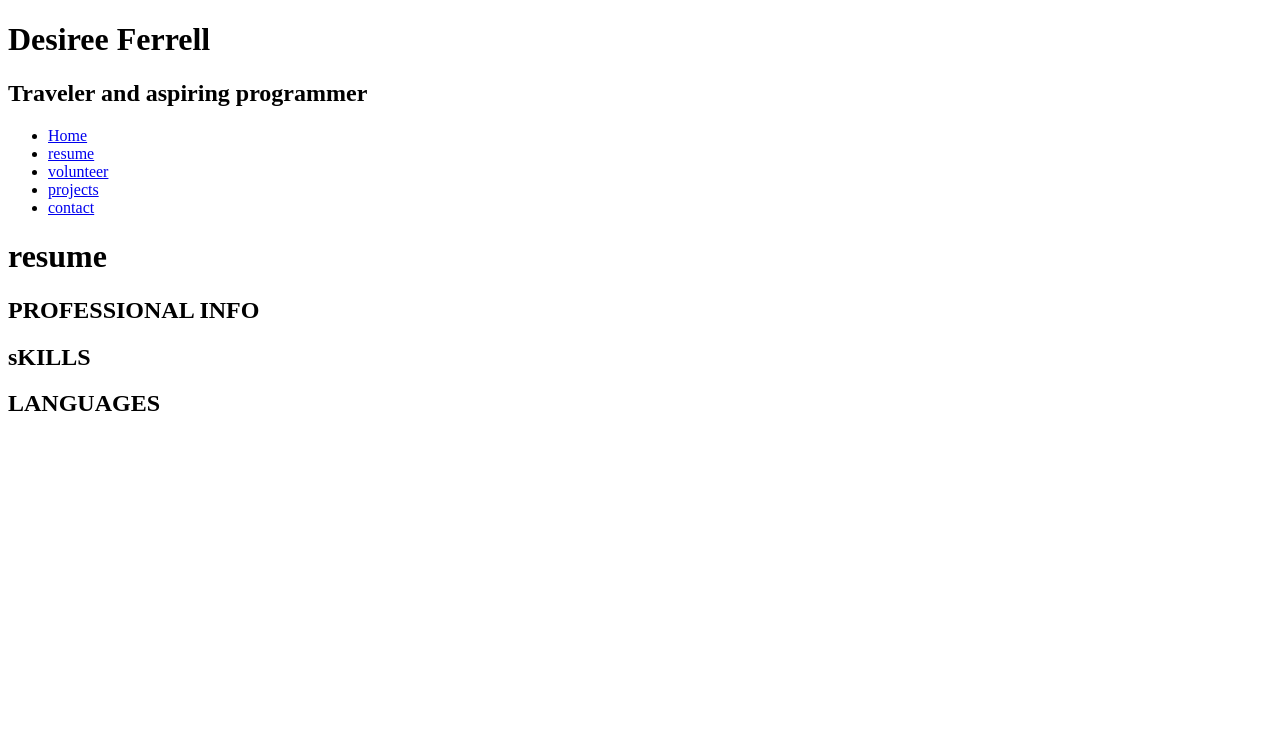
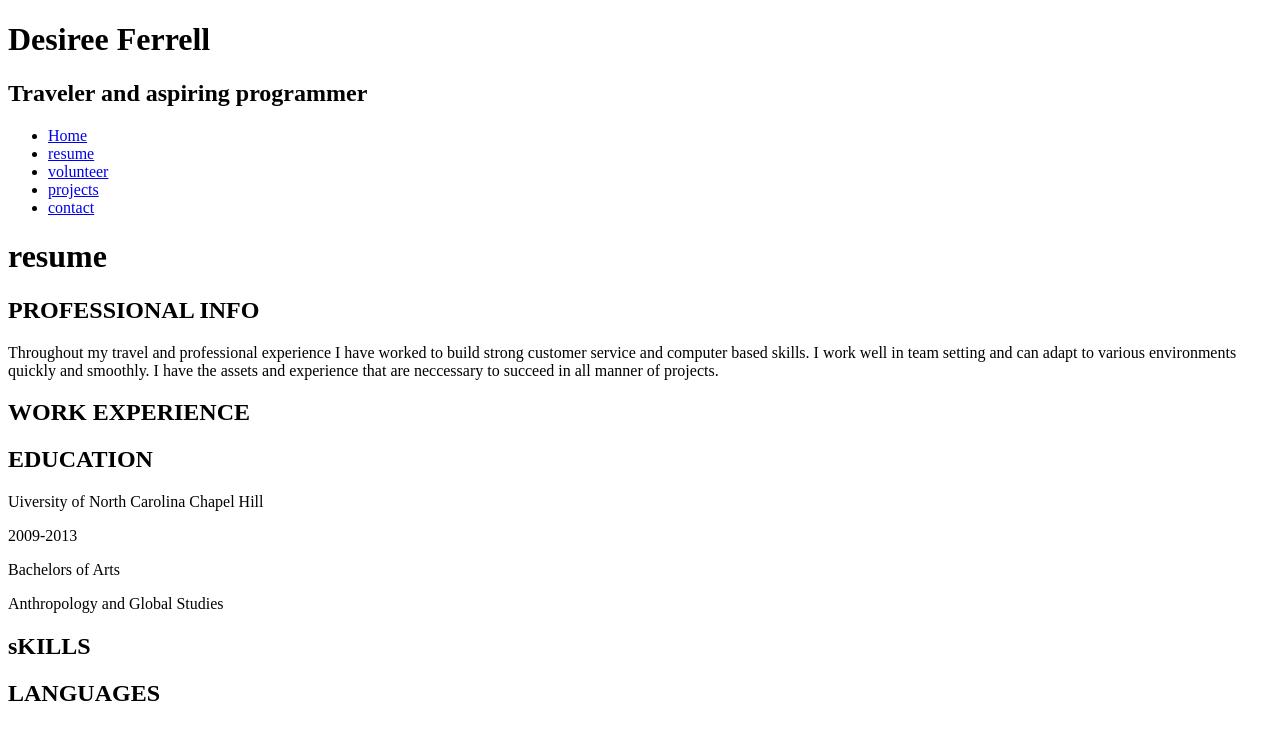
Before and after one commit to desireePferrell/Personal-website, a plain HTML site: page resume.html in a window 1280 px wide. Drawn offline with Linux system fonts and the light colour scheme.

Commit message:
resume input skeleton

```diff
--- a/resume.html
+++ b/resume.html
@@ -24,6 +24,18 @@
     </header>
     <section>
         <h1>PROFESSIONAL INFO</h1>
+        <p>Throughout my travel and professional experience I have worked to build strong customer service and computer based skills. I work well in team setting and can adapt to various environments quickly and smoothly. I have the assets and experience that are neccessary to succeed in all manner of projects. </p>
+    </section>
+    <section>
+        <h1>WORK EXPERIENCE</h1>
+        <p> </p>
+    </section>
+    <section>
+        <h1>EDUCATION</h1>
+        <p>Uiversity of North Carolina Chapel Hill</p>
+        <p>2009-2013</p>
+        <P>Bachelors of Arts</P>
+        <p>Anthropology and Global Studies</p>
     </section>
     <aside>
         <h1>sKILLS</h1>
```
